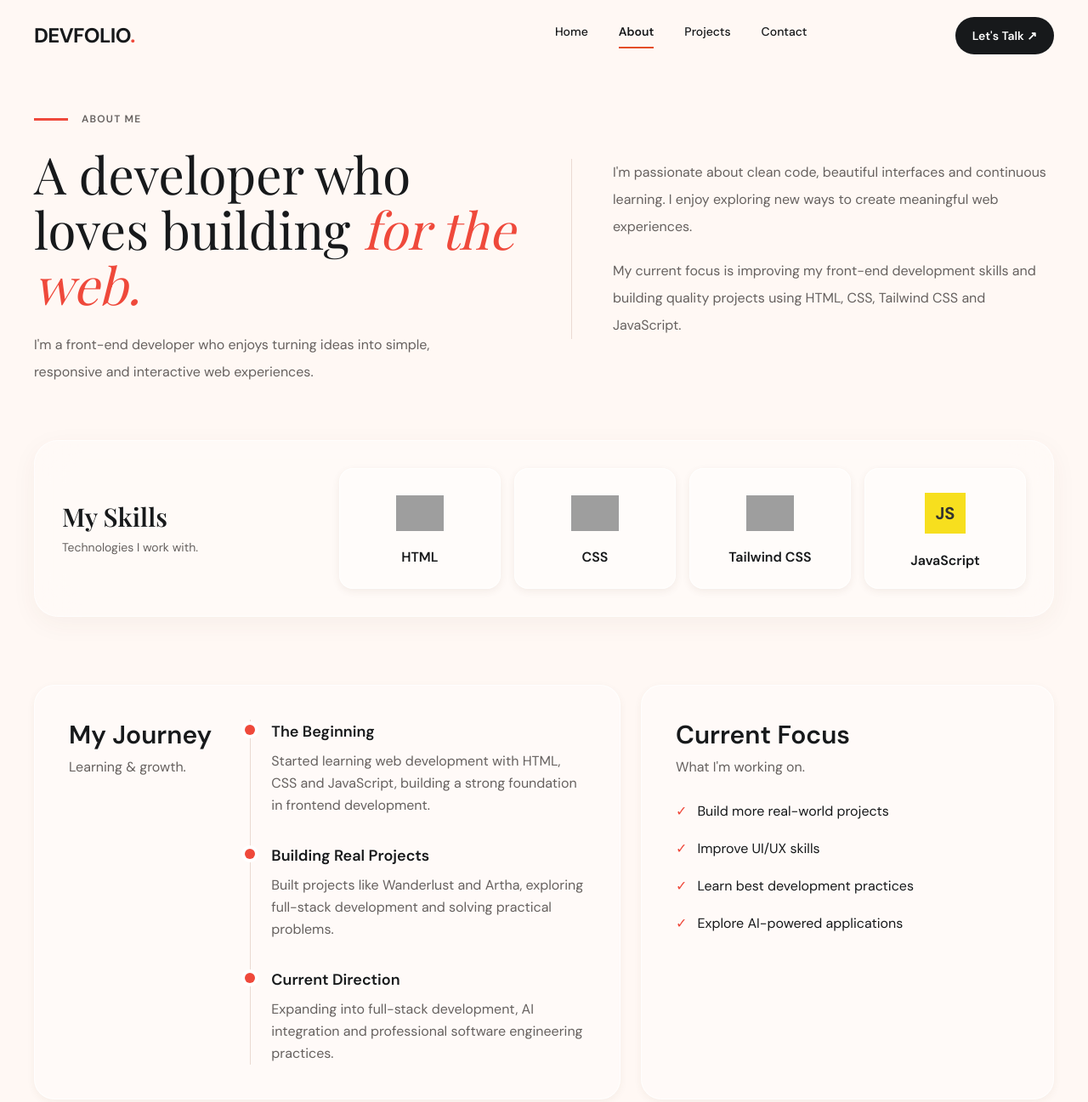
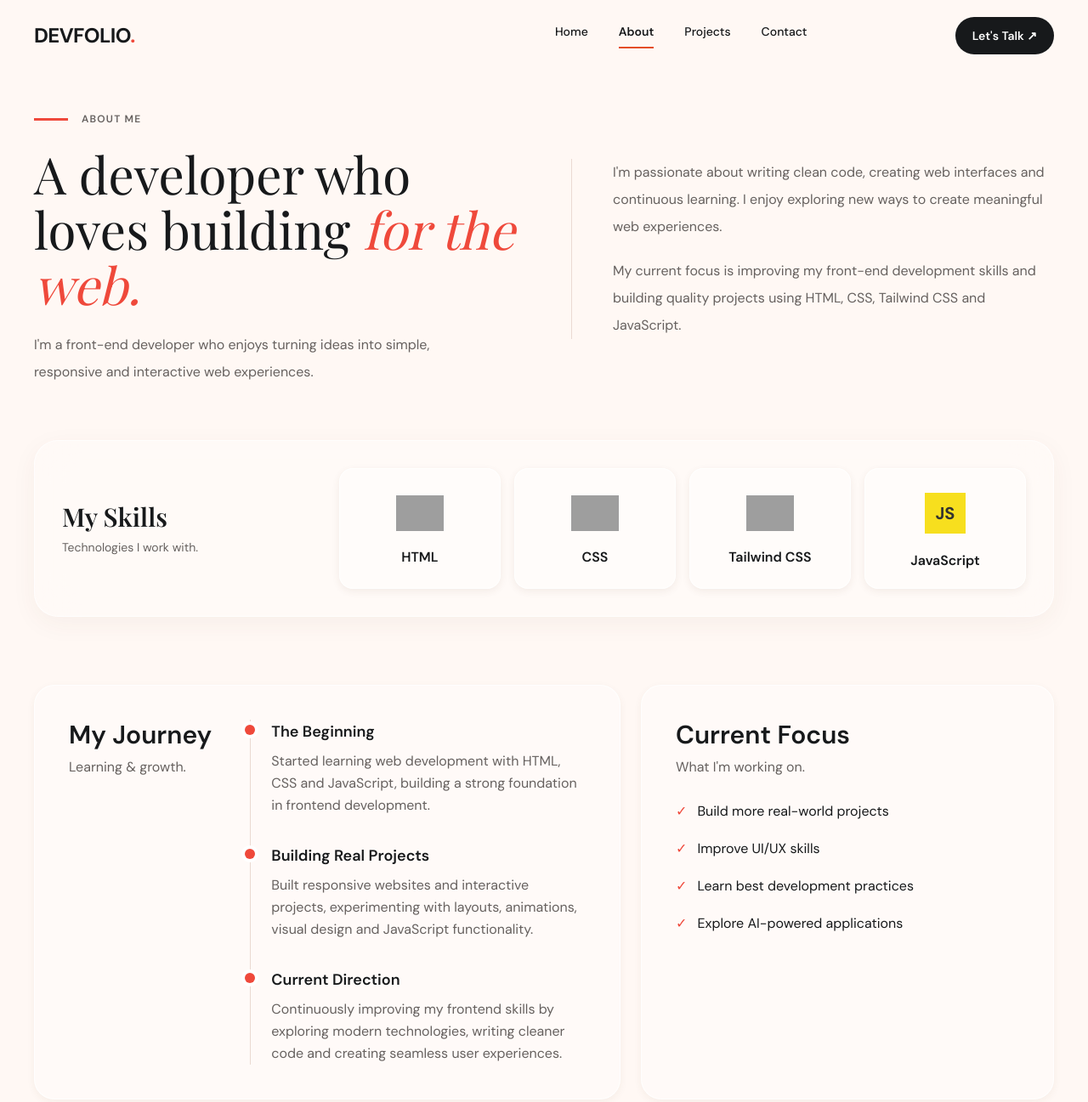
Before and after one commit to hariompatidar-dev/Personal-Portfolio-, a website: page about.html in a window 1280 px wide. Shown: the whole page at 85% size. Drawn offline with nearby package versions, Linux system fonts and the light colour scheme; grey boxes are pictures that could not be loaded; a web font is replaced by a local one.

Commit message:
Update About Page

```diff
--- a/about.html
+++ b/about.html
@@ -48,7 +48,7 @@
 
         <div class="border-l border-portfolio-border pl-8 lg:pl-12">
           <p class="max-w-lg text-base leading-8 text-portfolio-muted">
-            I'm passionate about clean code, beautiful interfaces and continuous
+            I'm passionate about writing clean code, creating web interfaces and continuous
             learning. I enjoy exploring new ways to create meaningful web
             experiences.
           </p>
@@ -172,8 +172,8 @@
                 <h3 class="font-semibold text-lg">Building Real Projects</h3>
 
                 <p class="mt-2 text-portfolio-muted leading-relaxed">
-                  Built projects like Wanderlust and Artha, exploring full-stack
-                  development and solving practical problems.
+                 Built responsive websites and interactive projects, experimenting with layouts,
+                 animations, visual design and JavaScript functionality.
                 </p>
               </div>
 
@@ -185,8 +185,8 @@
                 <h3 class="font-semibold text-lg">Current Direction</h3>
 
                 <p class="mt-2 text-portfolio-muted leading-relaxed">
-                  Expanding into full-stack development, AI integration and
-                  professional software engineering practices.
+                 Continuously improving my frontend skills by exploring modern technologies,
+                 writing cleaner code and creating seamless user experiences.
                 </p>
               </div>
             </div>
--- a/src/js/projects.js
+++ b/src/js/projects.js
@@ -150,7 +150,7 @@ function updateProject(index) {
 
 // PROJECT NAVIGATION
 function goToProject(index) {
-  // Continuous slider navigation
+
   currentProject = (index + projects.length) % projects.length;
 
   updateProject(currentProject);
@@ -181,7 +181,7 @@ projectIndicators.addEventListener("click", (event) => {
 
 // KEYBOARD NAVIGATION
 document.addEventListener("keydown", (event) => {
-  // Avoid interfering with text inputs
+
   if (
     event.target.matches("input, textarea, select") ||
     event.target.isContentEditable
```
